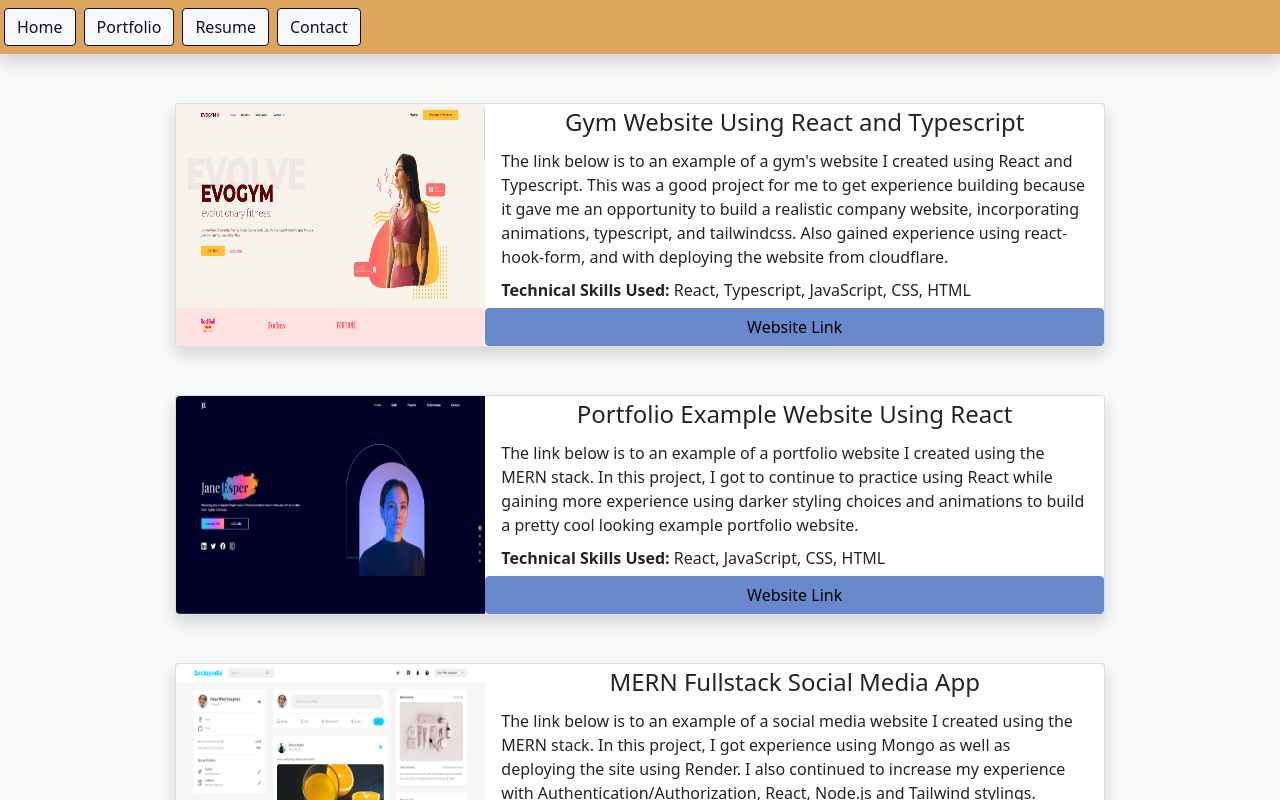
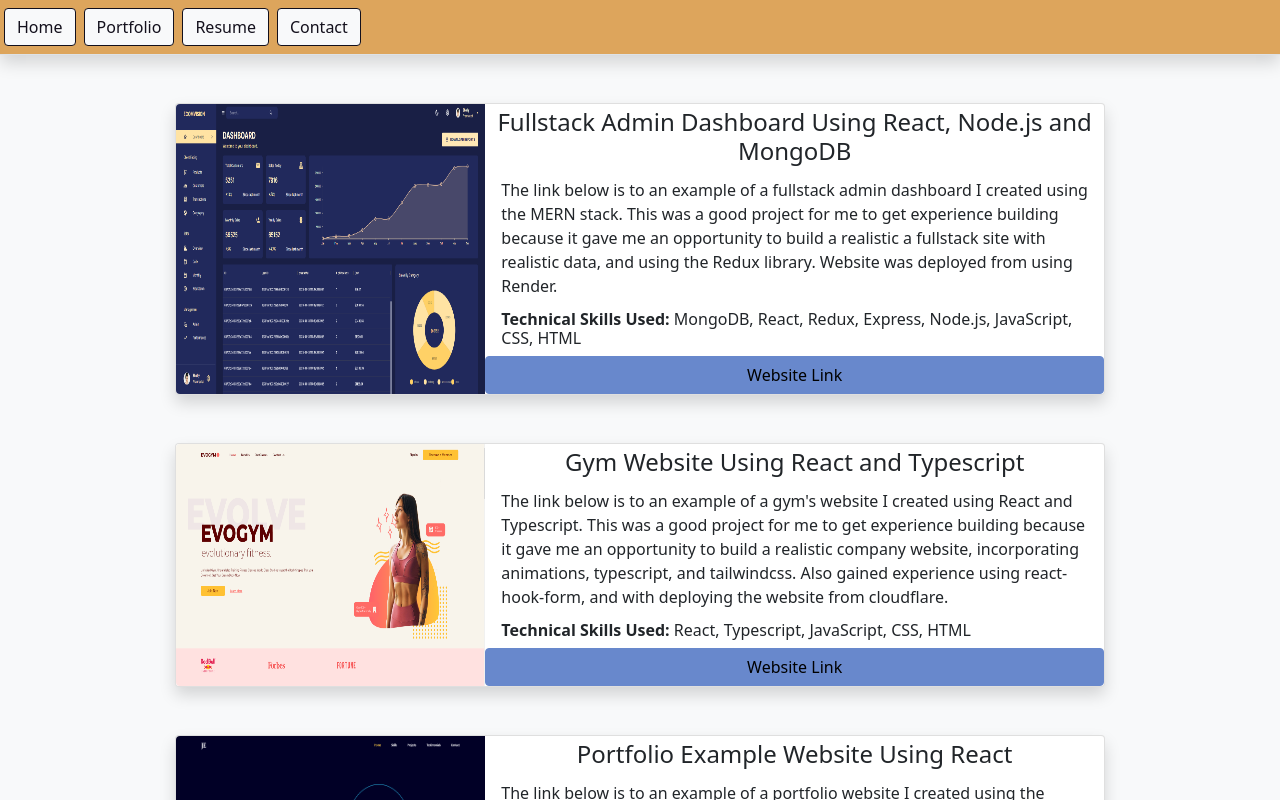
Before and after one commit to mgvaughan/web-profile-project, a React app: page /portfolio in a window 1280 px wide. Shown: the top 800 px of the page. Built offline with nearby package versions, Linux system fonts and the light colour scheme.

Commit message:
adding mern-fullstack-admin-dashboard website

```diff
--- a/src/client/views/Portfolio.tsx
+++ b/src/client/views/Portfolio.tsx
@@ -5,6 +5,7 @@ const Portfolio = () => {
     return (
 
         <div className="container my-5">
+            <PortfolioCard thumbnail="images/mern-react-admin-dashboard.png" cardTitle="Fullstack Admin Dashboard Using React, Node.js and MongoDB" description="The link below is to an example of a fullstack admin dashboard I created using the MERN stack. This was a good project for me to get experience building because it gave me an opportunity to build a realistic a fullstack site with realistic data, and using the Redux library.  Website was deployed from using Render." skills="MongoDB, React, Redux, Express, Node.js, JavaScript, CSS, HTML" website="https://mern-fullstack-admin-dashboard.onrender.com/dashboard" />
             <PortfolioCard thumbnail="images/typescript-react-fitness-application.png" cardTitle="Gym Website Using React and Typescript" description="The link below is to an example of a gym's website I created using React and Typescript. This was a good project for me to get experience building because it gave me an opportunity to build a realistic company website, incorporating animations, typescript, and tailwindcss.  Also gained experience using react-hook-form, and with deploying the website from cloudflare." skills="React, Typescript, JavaScript, CSS, HTML" website="https://32cf7530.typescript-react-fitness-application.pages.dev/" />
             <PortfolioCard thumbnail="images/react-portfolio-app.png" cardTitle="Portfolio Example Website Using React" description="The link below is to an example of a portfolio website I created using the MERN stack. In this project, I got to continue to practice using React while gaining more experience using darker styling choices and animations to build a pretty cool looking example portfolio website." skills="React, JavaScript, CSS, HTML" website="https://react-portfolio-app-mv.netlify.app/" />
             <PortfolioCard thumbnail="images/mern-fullstack-social-media-app.png" cardTitle="MERN Fullstack Social Media App" description="The link below is to an example of a social media website I created using the MERN stack. In this project, I got experience using Mongo as well as deploying the site using Render. I also continued to increase my experience with Authentication/Authorization, React, Node.js and Tailwind stylings." skills="Mongo, Express, React, Node.js, JavaScript, CSS, HTML" website="https://fullstack-social-media-website.onrender.com/" />
```
Also changed, not shown: public/images/mern-react-admin-dashboard.png (added).
